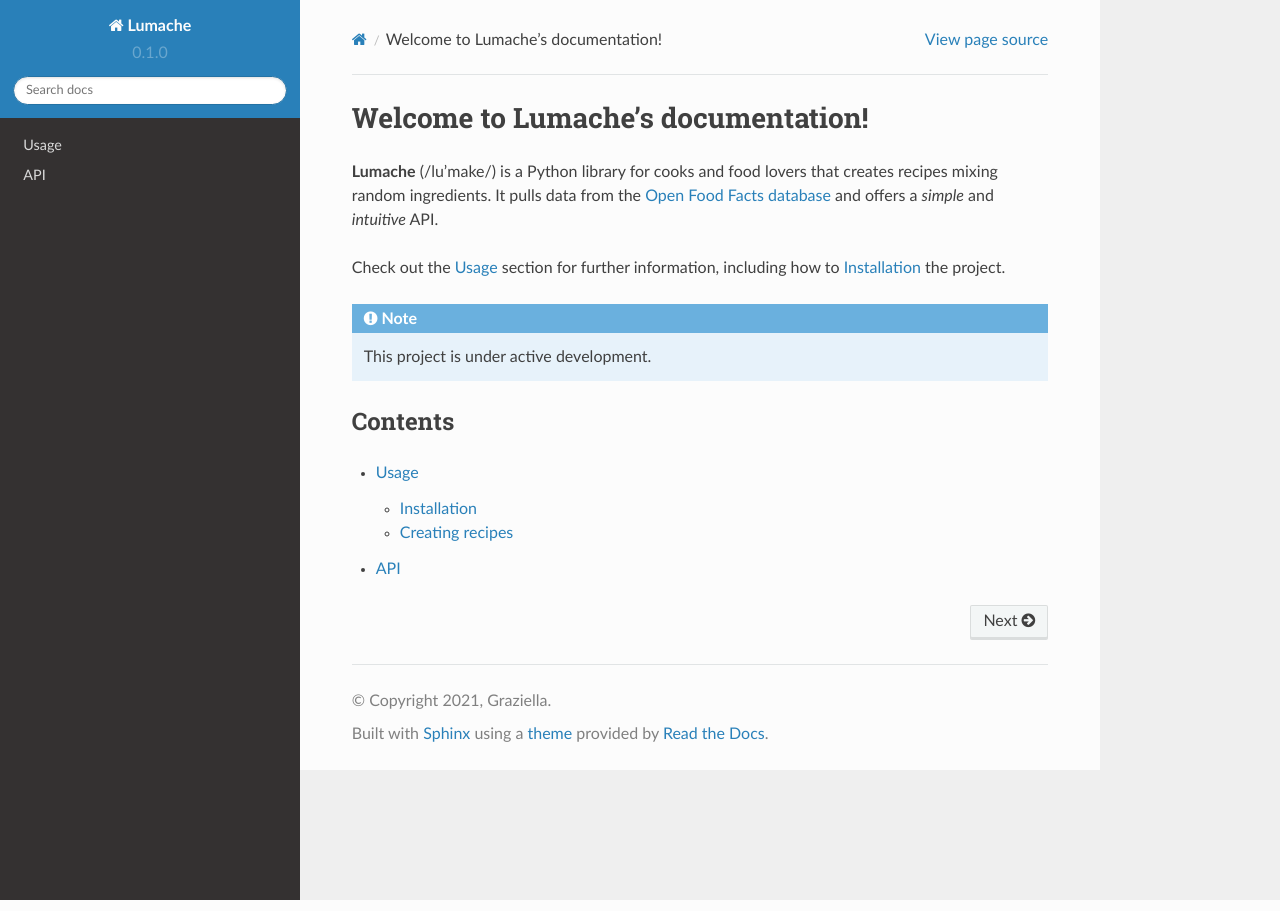
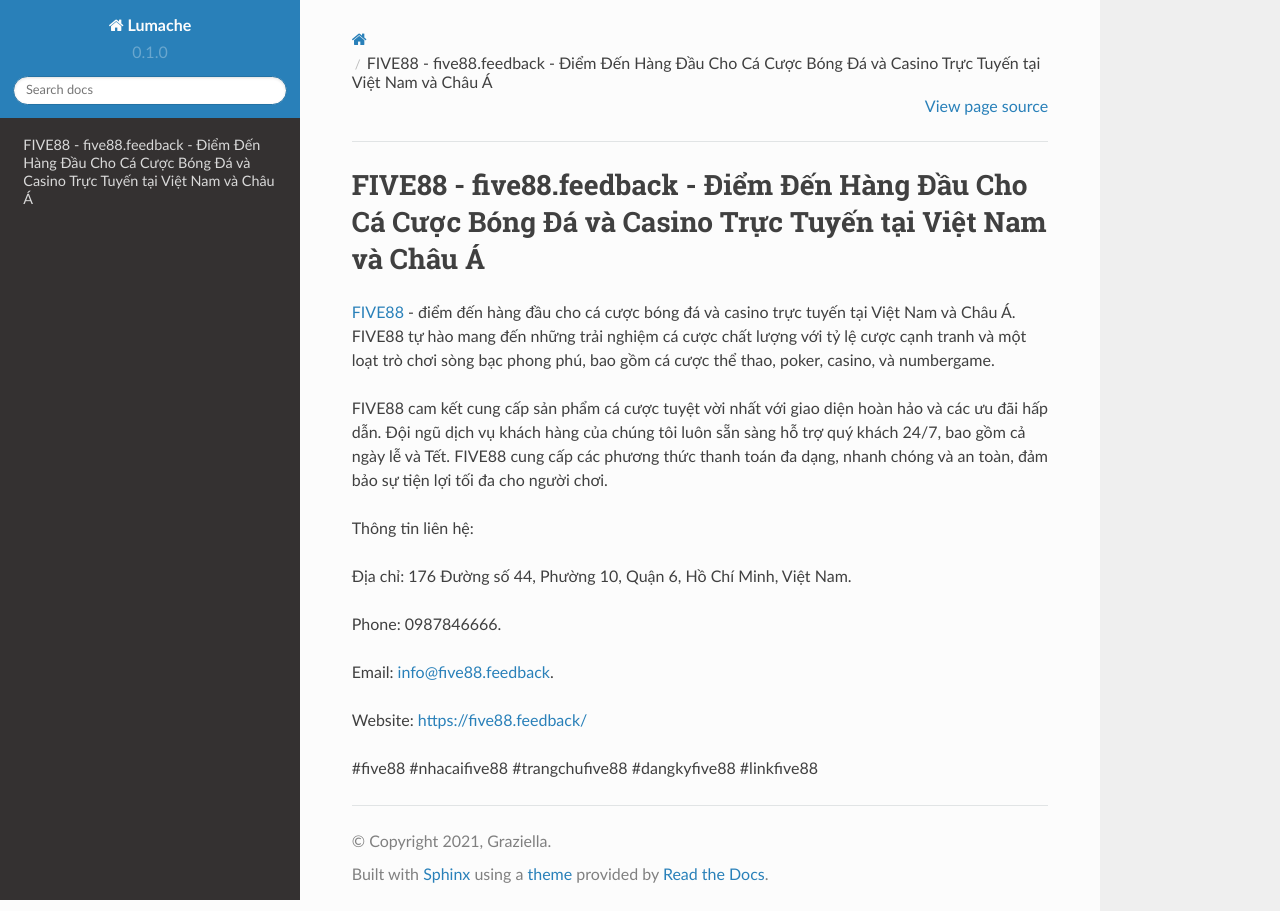
Before and after one commit to socialentity1/five88feedback, a Sphinx documentation site: the page built from docs/source/index.rst, in a window 1280 px wide. Built offline with Sphinx 7.4.7 and the Read the Docs theme 2.0.0, drawn with Linux system fonts in a browser that asks for light colours.

Commit message:
Update index.rst

```diff
--- a/docs/source/index.rst
+++ b/docs/source/index.rst
@@ -1,22 +1,18 @@
-Welcome to Lumache's documentation!
+FIVE88 - five88.feedback - Điểm Đến Hàng Đầu Cho Cá Cược Bóng Đá và Casino Trực Tuyến tại Việt Nam và Châu Á
 ===================================
 
-**Lumache** (/lu'make/) is a Python library for cooks and food lovers
-that creates recipes mixing random ingredients.
-It pulls data from the `Open Food Facts database <https://world.openfoodfacts.org/>`_
-and offers a *simple* and *intuitive* API.
+`FIVE88 <https://five88.feedback/>`_ - điểm đến hàng đầu cho cá cược bóng đá và casino trực tuyến tại Việt Nam và Châu Á. FIVE88 tự hào mang đến những trải nghiệm cá cược chất lượng với tỷ lệ cược cạnh tranh và một loạt trò chơi sòng bạc phong phú, bao gồm cá cược thể thao, poker, casino, và numbergame.
 
-Check out the :doc:`usage` section for further information, including
-how to :ref:`installation` the project.
+FIVE88 cam kết cung cấp sản phẩm cá cược tuyệt vời nhất với giao diện hoàn hảo và các ưu đãi hấp dẫn. Đội ngũ dịch vụ khách hàng của chúng tôi luôn sẵn sàng hỗ trợ quý khách 24/7, bao gồm cả ngày lễ và Tết. FIVE88 cung cấp các phương thức thanh toán đa dạng, nhanh chóng và an toàn, đảm bảo sự tiện lợi tối đa cho người chơi.
 
-.. note::
+Thông tin liên hệ:
 
-   This project is under active development.
+Địa chỉ: 176 Đường số 44, Phường 10, Quận 6, Hồ Chí Minh, Việt Nam.
 
-Contents
---------
+Phone: 0987846666.
 
-.. toctree::
+Email: info@five88.feedback.
 
-   usage
-   api
+Website: https://five88.feedback/
+
+#five88 #nhacaifive88 #trangchufive88 #dangkyfive88 #linkfive88
```
